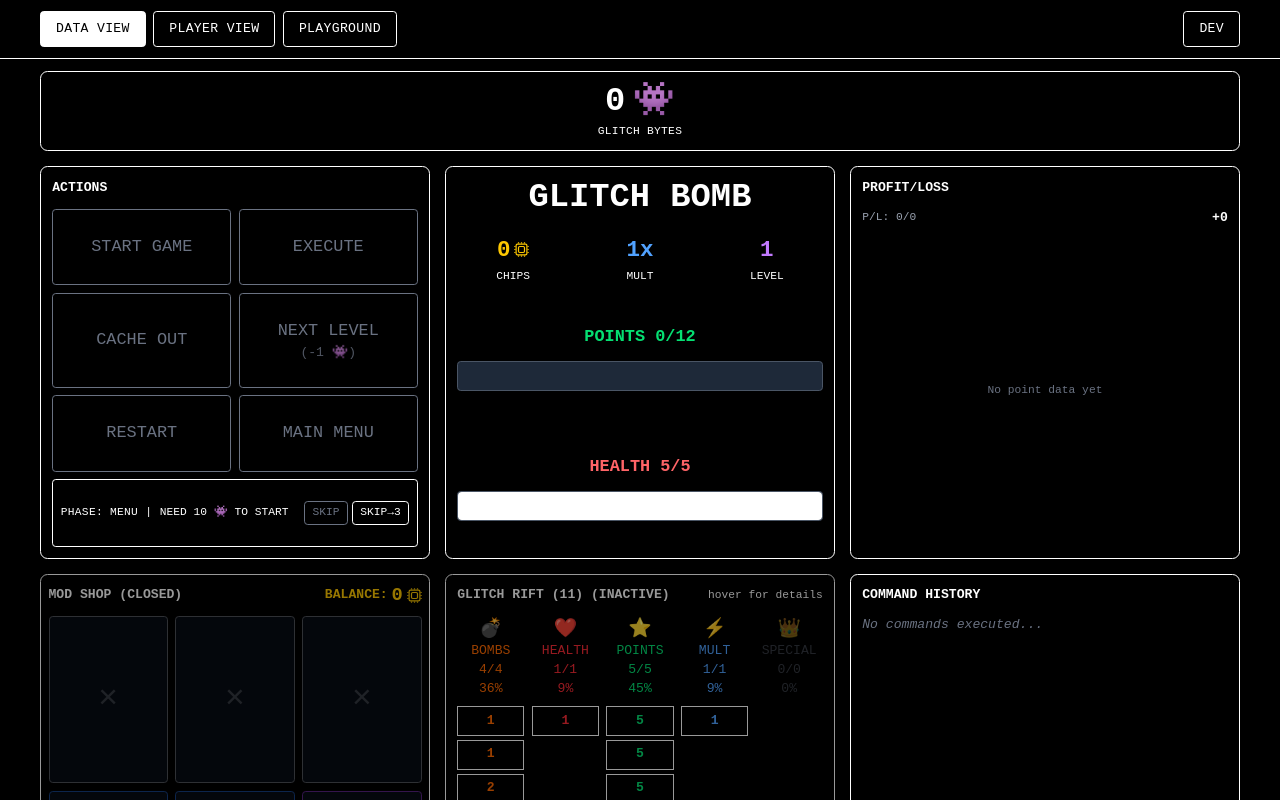
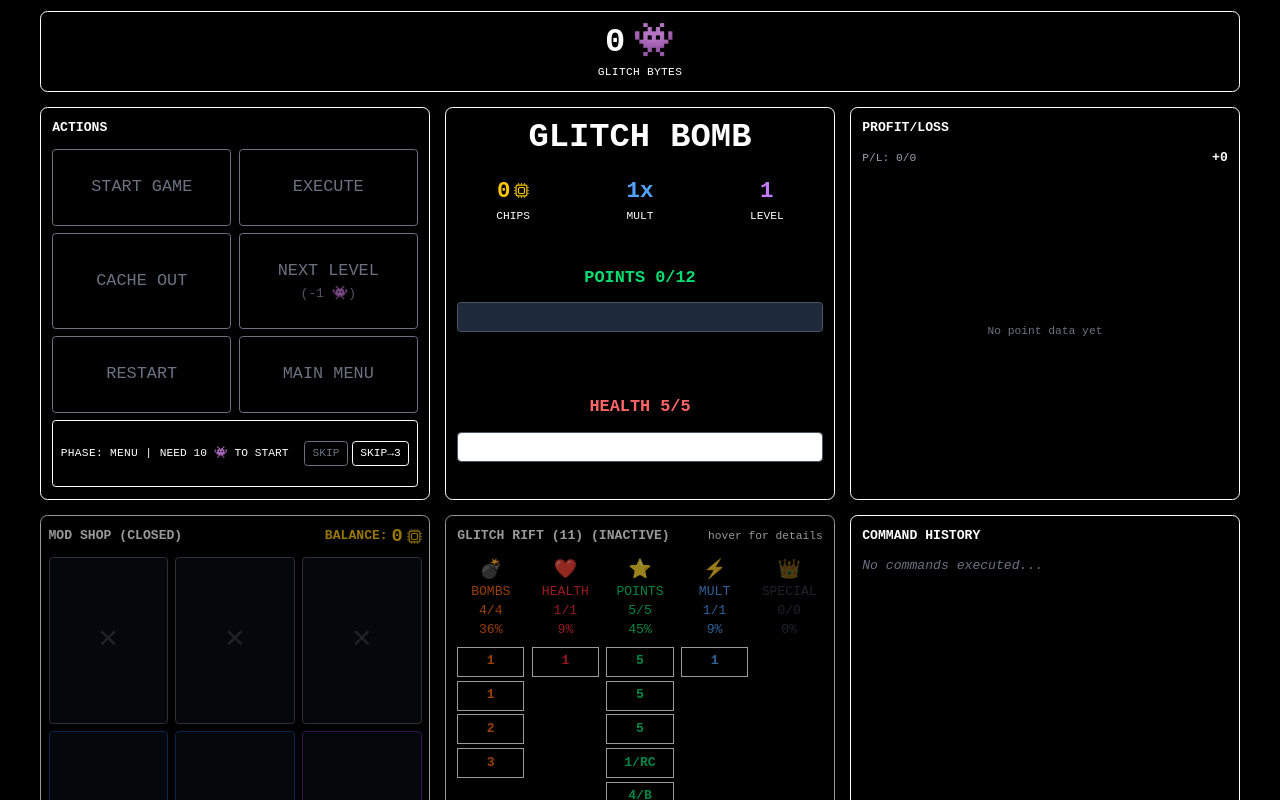
Before and after one commit to elton-cs/svelte_glitchbomb, a Svelte app: page / in a window 1280 px wide. Shown: the top 800 px of the page. Built offline with nearby package versions, Linux system fonts and the light colour scheme; a web font is replaced by a local one.

Commit message:
refactor: remove tabs and top bar, make data view default

```diff
--- a/src/App.svelte
+++ b/src/App.svelte
@@ -1,95 +1,9 @@
 <script lang="ts">
   import GameDashboard from './lib/components/GameDashboard.svelte'
-  import Playground from './lib/components/Playground.svelte'
-  import PlayerView from './lib/components/PlayerView.svelte'
 
-  let activeTab = $state('data')
   let devMode = $state(false)
-
-  function toggleDevMode() {
-    devMode = !devMode;
-  }
 </script>
 
 <div class="min-h-screen bg-black">
-  <!-- Header with Navigation -->
-  <div class="bg-black border-b border-white p-3">
-    <div class="max-w-7xl mx-auto">
-      <div class="flex items-center justify-between">
-        <!-- Left side: Tabs -->
-        <div class="flex space-x-2">
-          <button
-            class="px-4 py-2 rounded font-medium text-sm transition-colors border border-white uppercase tracking-wide"
-            class:bg-white={activeTab === 'data'}
-            class:text-black={activeTab === 'data'}
-            class:bg-black={activeTab !== 'data'}
-            class:text-white={activeTab !== 'data'}
-            class:hover:bg-white={activeTab !== 'data'}
-            class:hover:text-black={activeTab !== 'data'}
-            onclick={() => activeTab = 'data'}
-          >
-            <span class="hidden sm:inline">Data View</span>
-            <span class="sm:hidden">D</span>
-          </button>
-          <button
-            class="px-4 py-2 rounded font-medium text-sm transition-colors border border-white uppercase tracking-wide"
-            class:bg-white={activeTab === 'player'}
-            class:text-black={activeTab === 'player'}
-            class:bg-black={activeTab !== 'player'}
-            class:text-white={activeTab !== 'player'}
-            class:hover:bg-white={activeTab !== 'player'}
-            class:hover:text-black={activeTab !== 'player'}
-            onclick={() => activeTab = 'player'}
-          >
-            <span class="hidden sm:inline">Player View</span>
-            <span class="sm:hidden">P</span>
-          </button>
-          <button
-            class="px-4 py-2 rounded font-medium text-sm transition-colors border border-white uppercase tracking-wide"
-            class:bg-white={activeTab === 'playground'}
-            class:text-black={activeTab === 'playground'}
-            class:bg-black={activeTab !== 'playground'}
-            class:text-white={activeTab !== 'playground'}
-            class:hover:bg-white={activeTab !== 'playground'}
-            class:hover:text-black={activeTab !== 'playground'}
-            onclick={() => activeTab = 'playground'}
-          >
-            <span class="hidden sm:inline">Playground</span>
-            <span class="sm:hidden">PG</span>
-          </button>
-        </div>
-
-        <!-- Center: Empty space -->
-        <div></div>
-
-        <!-- Right side: Dev Button -->
-        <div>
-          <button
-            onclick={toggleDevMode}
-            class="px-4 py-2 rounded font-medium text-sm transition-colors border border-white uppercase tracking-wide"
-            class:bg-white={devMode}
-            class:text-black={devMode}
-            class:bg-black={!devMode}
-            class:text-white={!devMode}
-            class:hover:bg-white={!devMode}
-            class:hover:text-black={!devMode}
-          >
-            <span class="hidden sm:inline">DEV</span>
-            <span class="sm:hidden">D</span>
-          </button>
-        </div>
-      </div>
-    </div>
-  </div>
-
-  <!-- Tab Content -->
-  <div class="flex-1">
-    {#if activeTab === 'player'}
-      <PlayerView />
-    {:else if activeTab === 'data'}
-      <GameDashboard {devMode} />
-    {:else if activeTab === 'playground'}
-      <Playground />
-    {/if}
-  </div>
+  <GameDashboard {devMode} />
 </div>
```
